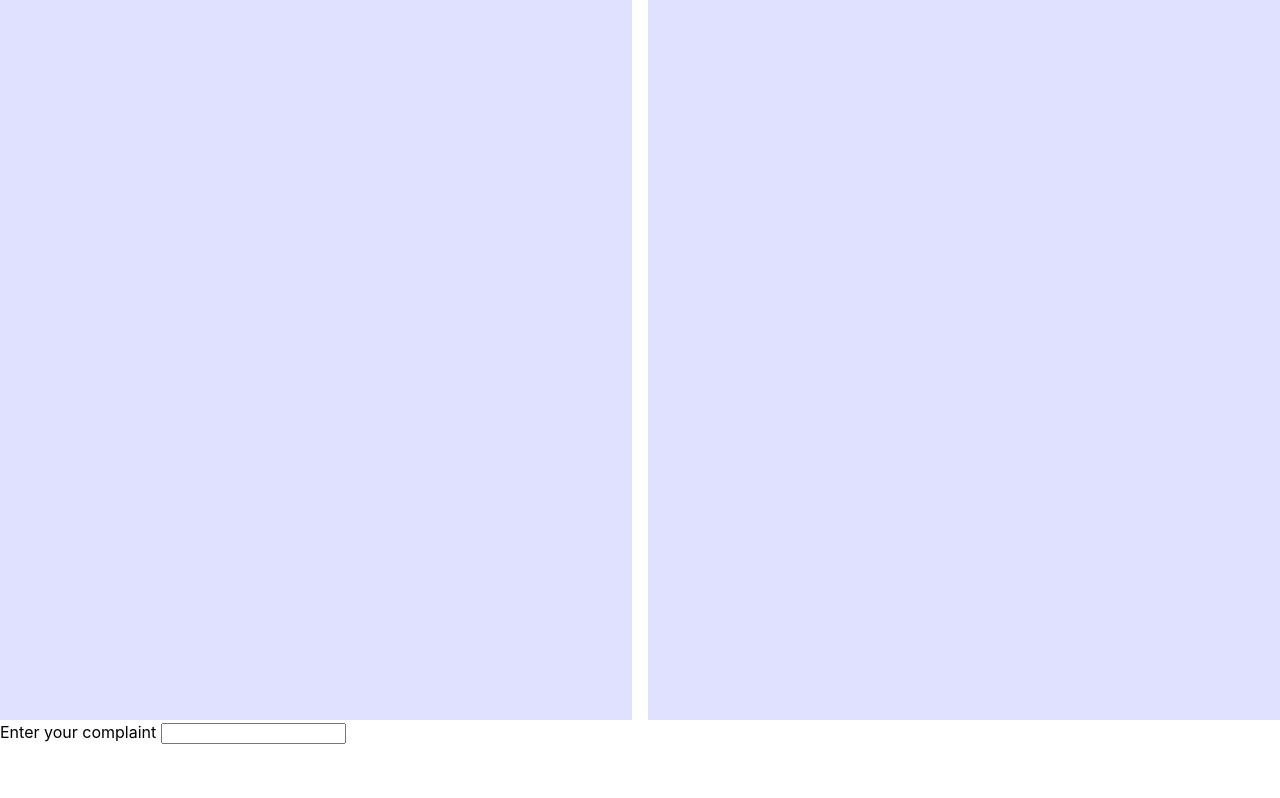
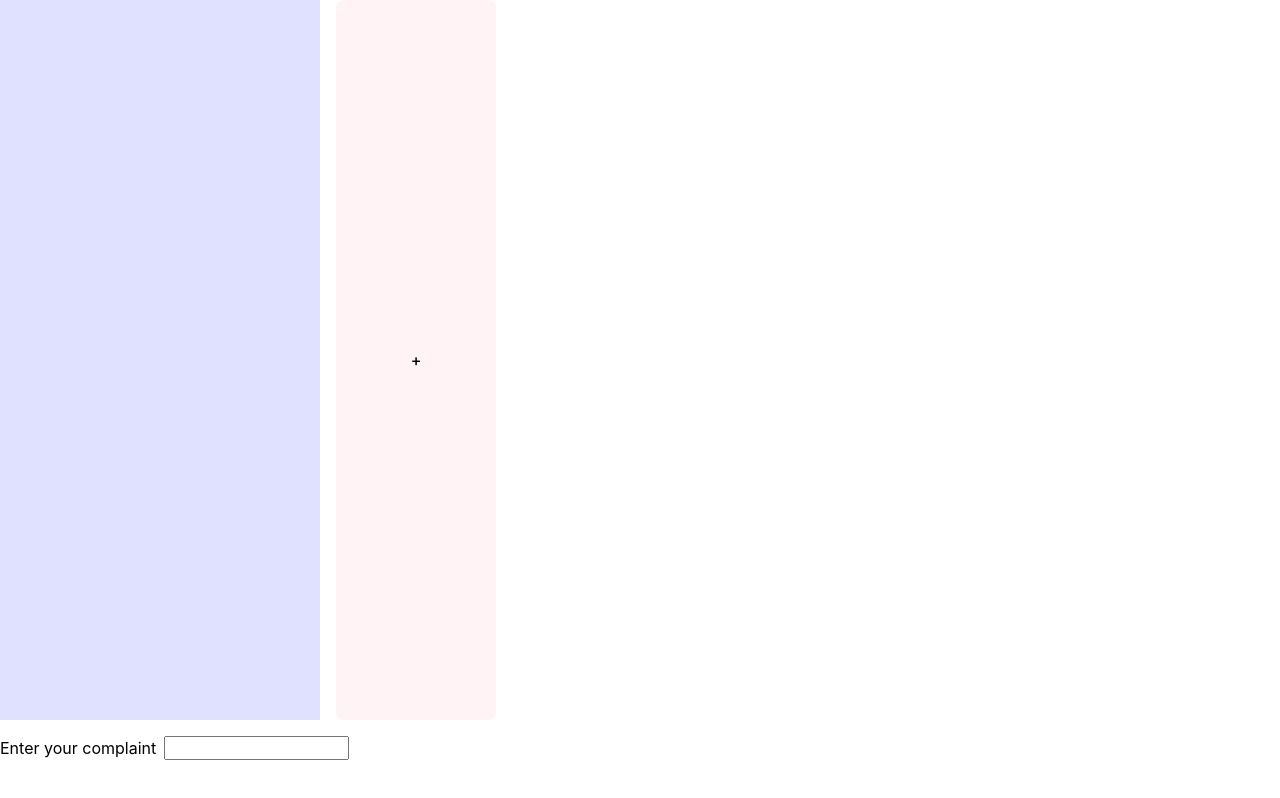
Before and after one commit to amnrzv/vanilla-js-retro-board, a website built with Vite: page index.html in a window 1280 px wide. Built offline with nearby package versions, Linux system fonts and the light colour scheme.

Commit message:
add columns

```diff
--- a/index.html
+++ b/index.html
@@ -7,9 +7,11 @@
     <title>Vite App</title>
   </head>
   <body>
-    <div id="columns-table">
-      <div class="left"></div>
-      <div class="right"></div>
+    <div id="columns-container">
+      <div class="column"></div>
+      <div class="add-column">
+        <button>+</button>
+      </div>
     </div>
     <form>
       <label for="complaint"
--- a/main.js
+++ b/main.js
@@ -1,7 +1,9 @@
 import './style.css';
 
-const leftColumn = document.querySelector('.left');
-const rightColumn = document.querySelector('.right');
+const addColumnButton = document.querySelector('.add-column button');
+const columns = Array.from(document.querySelectorAll('.column'));
+const leftColumn = columns[0];
+const getLastColumn = () => columns[columns.length - 1];
 const form = document.querySelector('form');
 
 const onFormSubmit = (event) => {
@@ -26,10 +28,22 @@ const createComplaintItem = (text, column) => {
   });
 
   item.addEventListener('dragend', (event) => {
+    if (event.dataTransfer.dropEffect === 'none') {
+      return;
+    }
+
     column.removeChild(event.target);
   });
 
   return item;
+};
+
+const addColumn = () => {
+  const newColumn = document.createElement('div');
+  newColumn.classList.add('column');
+  getLastColumn().insertAdjacentElement('afterend', newColumn);
+  columns.push(newColumn);
+  setupColumn(newColumn);
 };
 
 const setupColumn = (column) => {
@@ -45,7 +59,7 @@ const setupColumn = (column) => {
   });
 };
 
-setupColumn(rightColumn);
-setupColumn(leftColumn);
+columns.forEach(setupColumn);
 
 form.addEventListener('submit', onFormSubmit);
+addColumnButton.addEventListener('click', addColumn);
--- a/style.css
+++ b/style.css
@@ -22,7 +22,8 @@ a:hover {
 }
 
 body {
-  margin: 0;
+  margin: 0 auto;
+  max-width: 1280px;
 }
 
 h1 {
@@ -30,9 +31,8 @@ h1 {
   line-height: 1.1;
 }
 
-#columns-table {
+#columns-container {
   width: 100%;
-  max-width: 1280px;
   display: flex;
   flex-direction: row;
   gap: 1rem;
@@ -57,11 +57,25 @@ button:focus-visible {
   outline: 4px auto -webkit-focus-ring-color;
 }
 
-.left,
-.right {
+.column {
   background: #646cff34;
   flex: 1;
   height: 90vh;
+  max-width: 20rem;
+}
+
+.add-column {
+  flex: auto;
+}
+
+.add-column button {
+  height: 100%;
+  width: 10rem;
+  background: #ff557711;
+}
+
+.add-column button:hover {
+  background: #ff557722;
 }
 
 .complaint-item {
@@ -76,3 +90,15 @@ button:focus-visible {
 .complaint-item:active {
   cursor: grabbing;
 }
+
+form {
+  margin-top: 1rem;
+}
+
+form label {
+  display: flex;
+}
+
+form input {
+  margin-left: 0.5rem;
+}
```
